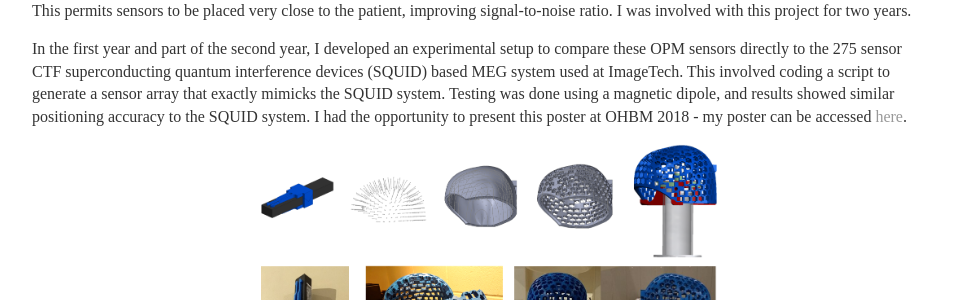
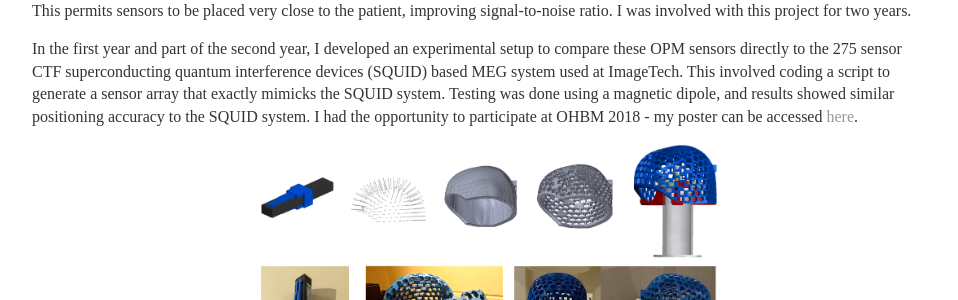
Before and after one commit to wijayad/wijayad.github.io, a Jekyll site: the page built from Projects/index.md, in a window 1280 px wide and 900 px high, scrolled down 1633 px. Shown: the part 220-520 px from the top of the window, without its empty margins (160-1118 px from the left). Built offline with Jekyll 4.4.1, drawn with Linux system fonts in a browser that asks for light colours.

Commit message:
Update index.md

```diff
--- a/Projects/index.md
+++ b/Projects/index.md
@@ -34,7 +34,7 @@
 
 OPMs are a new brain imaging technology that is able to measure magnetic brain activity without the requirement of cryogenic cooling. This permits sensors to be placed very close to the patient, improving signal-to-noise ratio. I was involved with this project for two years.
 
-In the first year and part of the second year, I developed an experimental setup to compare these OPM sensors directly to the 275 sensor CTF superconducting quantum interference devices (SQUID) based MEG system used at ImageTech. This involved coding a script to generate a sensor array that exactly mimicks the SQUID system. Testing was done using a magnetic dipole, and results showed similar positioning accuracy to the SQUID system. I had the opportunity to present this poster at OHBM 2018 - my poster can be accessed  <a href="/files/OHBM_2018_Daniel_Wijaya.pdf">here</a>.
+In the first year and part of the second year, I developed an experimental setup to compare these OPM sensors directly to the 275 sensor CTF superconducting quantum interference devices (SQUID) based MEG system used at ImageTech. This involved coding a script to generate a sensor array that exactly mimicks the SQUID system. Testing was done using a magnetic dipole, and results showed similar positioning accuracy to the SQUID system. I had the opportunity to participate at OHBM 2018 - my poster can be accessed  <a href="/files/OHBM_2018_Daniel_Wijaya.pdf">here</a>.
 
 <center><img src="/files/OPM_compare.png" alt="title" width = "500"/></center>
 
```
